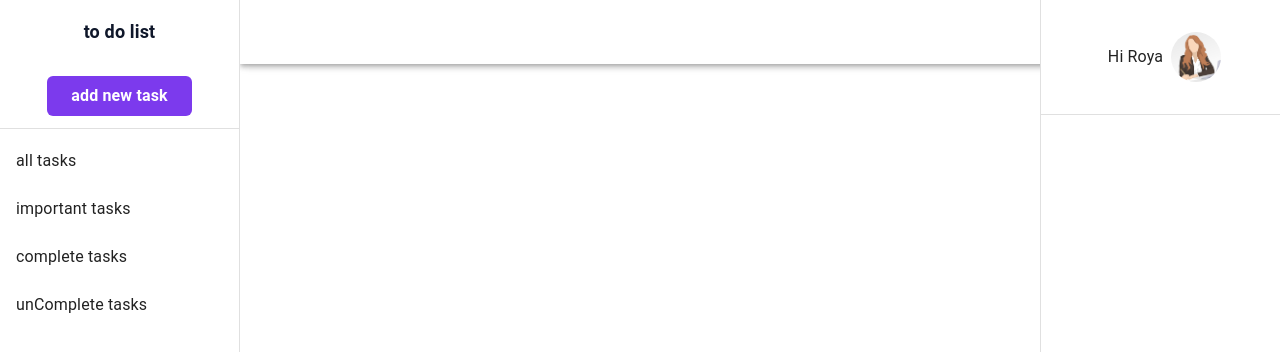
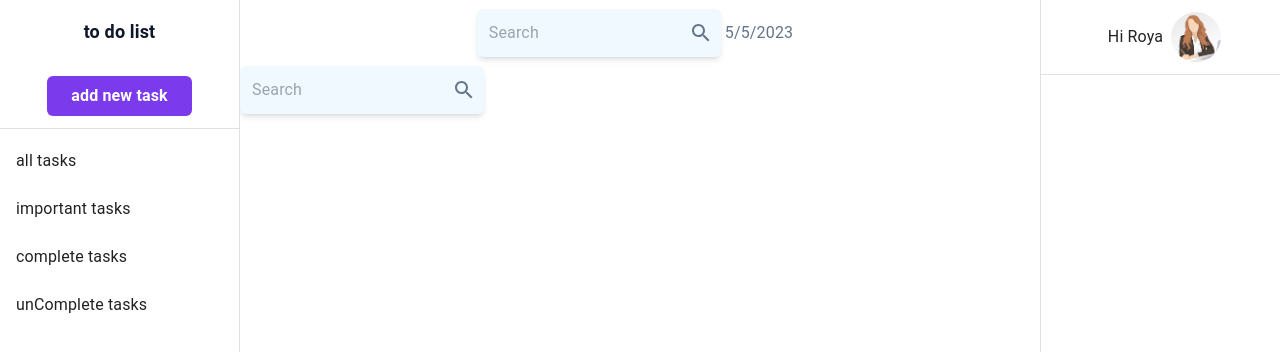
Before and after one commit to royakk/task-manager, a Next.js app: page / in a window 1280 px wide. Shown: the top 352 px of the page. Built offline with nearby package versions, Linux system fonts and the light colour scheme.

Commit message:
search layout added

```diff
--- a/package.json
+++ b/package.json
@@ -16,11 +16,13 @@
     "@types/node": "18.16.3",
     "@types/react": "18.2.2",
     "@types/react-dom": "18.2.3",
+    "@types/styled-components": "^5.1.26",
     "autoprefixer": "10.4.14",
     "next": "13.3.4",
     "postcss": "8.4.23",
     "react": "18.2.0",
     "react-dom": "18.2.0",
+    "styled-components": "^5.3.10",
     "tailwindcss": "3.3.2",
     "typescript": "5.0.4"
   }
--- a/src/components/accountDrawer.tsx
+++ b/src/components/accountDrawer.tsx
@@ -19,7 +19,7 @@ import CustomAvatar from './avatar';
 const AccountDrawer = () => {
     return (
         <div >
-       <div className="flex items-center justify-center sm:my-3 xl:my-8 ">
+       <div className="flex items-center justify-center my-3 ">
         <p className='mx-2' >Hi Roya</p>
         <CustomAvatar src='./avatar.png' />
        </div>
--- /dev/null
+++ b/src/components/layout.tsx
@@ -0,0 +1,27 @@
+// import styled from 'styled-components';
+// import ResponsiveDrawer from './sidbar';
+// import Container from '@mui/material/Container';
+// // const Container = styled.div`
+// // margin: 100px auto;
+// // padding: 0 240px;
+// // display: flex;
+// // justify-content: center;
+// // align-items: center;
+// // `;
+
+// interface LayoutProps {
+//   children: React.ReactNode;
+// }
+
+// const Layout = ({ children }: LayoutProps) => {
+//   return (
+//     <>
+//     <ResponsiveDrawer/>
+//     <Container>
+//       {children}
+//     </Container>
+//     </>
+//   );
+// };
+
+// export default Layout;
--- /dev/null
+++ b/src/components/search.tsx
@@ -0,0 +1,33 @@
+import React, { useState, useCallback } from 'react';
+import SearchIcon from '@mui/icons-material/Search';
+interface Props {
+  onSearch: (searchTerm: string) => void;
+}
+
+const Search: React.FC<Props> = ({ onSearch }) => {
+  const [searchTerm, setSearchTerm] = useState<string>('');
+
+  const handleSearchChange = useCallback(
+    (event: React.ChangeEvent<HTMLInputElement>) => {
+      const { value } = event.target;
+      setSearchTerm(value);
+      onSearch(value);
+    },
+    [onSearch]
+  );
+
+  return (
+    <div className="inline-block relative w-full">
+      <input
+        type="text"
+        placeholder="Search"
+        onChange={handleSearchChange}
+        value={searchTerm}
+        className='w-full shadow-md text-slate-500 rounded-md bg-sky-50 p-3'
+      />
+       <SearchIcon  className="h-6 w-6 absolute top-0 right-0 text-slate-500 mr-2 mt-3 pointer-events-none"/>
+    </div>
+  );
+};
+
+export default Search;
--- a/src/components/sidbar.tsx
+++ b/src/components/sidbar.tsx
@@ -18,9 +18,12 @@ import Typography from '@mui/material/Typography';
 import CustomButton from './button';
 import AccountDrawer from './accountDrawer';
 import CustomAvatar from './avatar';
+import Search from './search';
 
 const drawerWidth = 240;
-
+interface LayoutProps {
+  children: React.ReactNode;
+}
 interface Props {
   /**
    * Injected by the documentation to work in an iframe.
@@ -31,10 +34,11 @@ interface Props {
 function handleClickOpenMpdal() {
     console.log('Button clicked');
   }
-export default function ResponsiveDrawer(props: Props) {
-  const { window } = props;
+export default function ResponsiveDrawer({ children }: LayoutProps) {
+  // const { window } = props;
   const [mobileOpen, setMobileOpen] =useState(false);
   const [rightDrawerOpen, setRightDrawerOpen] = useState(false);
+  const [date, setDate] = useState(new Date().toLocaleDateString()); // استفاده از state برای نمایش زمان جاری
 
   const handleDrawerToggle = () => {
     setRightDrawerOpen(false)
@@ -43,6 +47,10 @@ export default function ResponsiveDrawer(props: Props) {
   const handleDrawerRightToggle = () => {
     setMobileOpen(false);
     setRightDrawerOpen(!rightDrawerOpen)
+  };
+  const handleSearch = (searchTerm: string) => {
+    console.log(`Searching for ${searchTerm}...`);
+    // Do something with the search term...
   };
 
   const drawer = (
@@ -71,7 +79,7 @@ export default function ResponsiveDrawer(props: Props) {
     </div>
   );
 
-  const container = window !== undefined ? () => window().document.body : undefined;
+  // const container = window !== undefined ? () => window().document.body : undefined;
 
   return (
     <Box sx={{ display: 'flex' }}>
@@ -79,12 +87,13 @@ export default function ResponsiveDrawer(props: Props) {
       <AppBar
         position="fixed"
         sx={{
-          width: { sm: `calc(100% - ${drawerWidth}px)` },
-          ml: { sm: `${drawerWidth}px` },
+          // width: { sm: `calc(100% - ${drawerWidth}px)` },
+          ml: { md: `${drawerWidth}px` },
           backgroundColor:'inherit',
           display:'flex',
           justifyContent:'space-between',
-          flexDirection:'row'
+          flexDirection:'row',
+          boxShadow:'none'
         }}
       >
         <Toolbar>
@@ -93,19 +102,20 @@ export default function ResponsiveDrawer(props: Props) {
             aria-label="open drawer"
             edge="start"
             onClick={handleDrawerToggle}
-            sx={{ mr: 2, display: { sm: 'none' } }}
+            sx={{ mr: 2, display: { sm: 'block' } }}
           >
             <MenuIcon />
           </IconButton>
         </Toolbar>
         <Toolbar>
-         <ButtonBase sx={{my:1 ,display: {xs:'block', sm:'none'}}}>
+         <Search onSearch={handleSearch}/>
+         <p className='text-slate-500 mx-1'>{date}</p>
+        </Toolbar>
+        <Toolbar>
+         <ButtonBase onClick={handleDrawerRightToggle} sx={{my:1 ,display: { sm:'block'}}}>
             <CustomAvatar src='./avatar.png' />
         </ButtonBase>
         </Toolbar>
-
-
-
       </AppBar>
       <Box
         component="nav"
@@ -115,7 +125,7 @@ export default function ResponsiveDrawer(props: Props) {
 
         {/* The implementation can be swapped with js to avoid SEO duplication of links. */}
         <Drawer
-          container={container}
+          // container={container}
           variant="temporary"
           open={mobileOpen}
           onClose={handleDrawerToggle}
@@ -123,17 +133,33 @@ export default function ResponsiveDrawer(props: Props) {
             keepMounted: true, // Better open performance on mobile.
           }}
           sx={{
-            display: { xs: 'block', sm: 'none' },
+            display: { xs: 'block', md: 'none' },
             '& .MuiDrawer-paper': { boxSizing: 'border-box', width: drawerWidth },
           }}
         >
           {drawer}
         </Drawer>
+        <Drawer
+          // container={container}
+          variant="temporary"
+          open={rightDrawerOpen}
+          onClose={handleDrawerRightToggle}
+          ModalProps={{
+            keepMounted: true, // Better open performance on mobile.
+          }}
+          sx={{
+            display: { xs: 'block', md: 'none' },
+            '& .MuiDrawer-paper': { boxSizing: 'border-box', width: drawerWidth },
+          }}
+          anchor="right"
+        >
+         <AccountDrawer/>
+        </Drawer>
 
         <Drawer
           variant="permanent"
           sx={{
-            display: { xs: 'none', sm: 'block' },
+            display: { xs: 'none', md: 'block' },
             '& .MuiDrawer-paper': { boxSizing: 'border-box', width: drawerWidth },
           }}
           open
@@ -143,7 +169,7 @@ export default function ResponsiveDrawer(props: Props) {
         <Drawer
           variant="permanent"
           sx={{
-            display: { xs: 'none', sm: 'block' },
+            display: { xs: 'none', md: 'block' },
             '& .MuiDrawer-paper': { boxSizing: 'border-box', width: drawerWidth },
           }}
           open
@@ -152,6 +178,9 @@ export default function ResponsiveDrawer(props: Props) {
           <AccountDrawer/>
         </Drawer>
       </Box>
+      <Box component='main' sx={{marginTop:'66px '}} >
+        {children}
+      </Box>
 
     </Box>
   );
--- a/src/pages/index.tsx
+++ b/src/pages/index.tsx
@@ -1,9 +1,14 @@
 import Image from 'next/image'
 import { Inter } from 'next/font/google'
 import ResponsiveDrawer from '@/components/sidbar'
+// import Layout from '@/components/layout'
+import Search from '@/components/search'
 
 const inter = Inter({ subsets: ['latin'] })
-
+const handleSearch = (searchTerm: string) => {
+  console.log(`Searching for ${searchTerm}...`);
+  // Do something with the search term...
+};
 export default function Home() {
   return (
     // <main
@@ -11,6 +16,9 @@ export default function Home() {
     // >
 
     // </main>
-    <ResponsiveDrawer/>
+    // <ResponsiveDrawer/>
+    <ResponsiveDrawer>
+       <Search onSearch={handleSearch}/>
+    </ResponsiveDrawer>
   )
 }
```
Also changed, not shown: src/interfaces/index.ts (added, +9 -0 lines), 1 other file (tests, documents, lock files or other folders).
